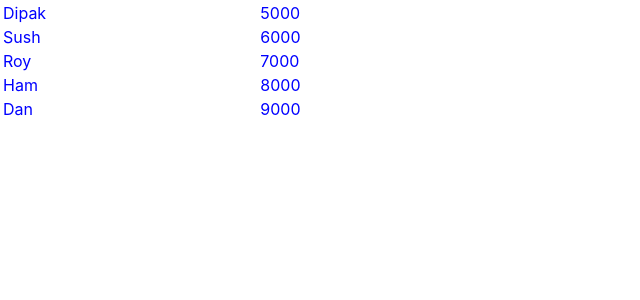
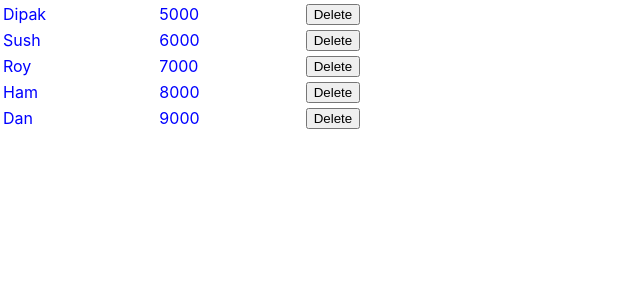
Before and after one commit to Hdonge/react-basic, a React (Create React App) app in the folder myapp/: page / in a window 1280 px wide. Shown: the top 300 px of the page, without its empty margins (0-640 px from the left). Built offline with nearby package versions, Linux system fonts and the light colour scheme.

Commit message:
Deleted item from list using key

```diff
--- a/myapp/src/App.js
+++ b/myapp/src/App.js
@@ -16,6 +16,12 @@ class App extends Component {
     ]
   };
 
+  delEmp = (index, e) => {
+    const copyemps = Object.assign([], this.state.emps);
+    copyemps.splice(index.id, 1);
+    this.setState({ emps: copyemps });
+  }
+
   render() {
     return (
       <div>
@@ -23,7 +29,7 @@ class App extends Component {
           <tbody>
             {
               this.state.emps.map((emp) => {
-                return (<Emp salary={emp.salary}>{emp.name}</Emp>)
+                return (<Emp salary={emp.salary} key={emp.id} deleteEvent={this.delEmp.bind(this, emp.id)}>{emp.name}</Emp>)
               })
             }
           </tbody>
--- a/myapp/src/emp.js
+++ b/myapp/src/emp.js
@@ -5,6 +5,7 @@ const emp = (props) => {
         <tr width="50%">
             <td>{props.children}</td>
             <td>{props.salary}</td>
+            <td><button onClick={props.deleteEvent}>Delete</button></td>
         </tr>
     )
 };
```
